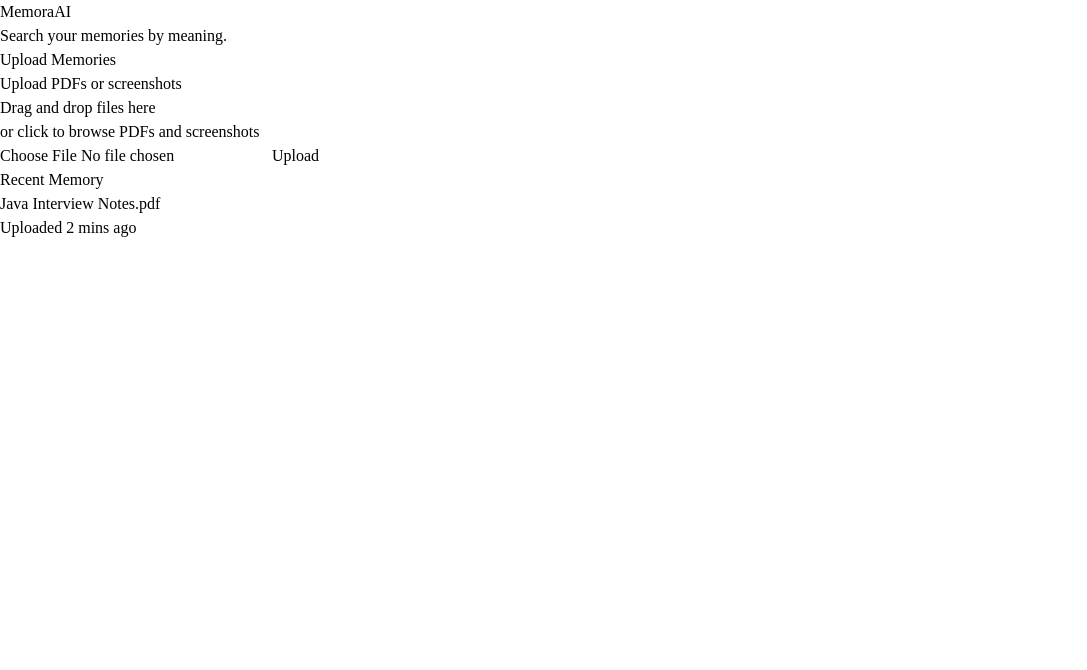
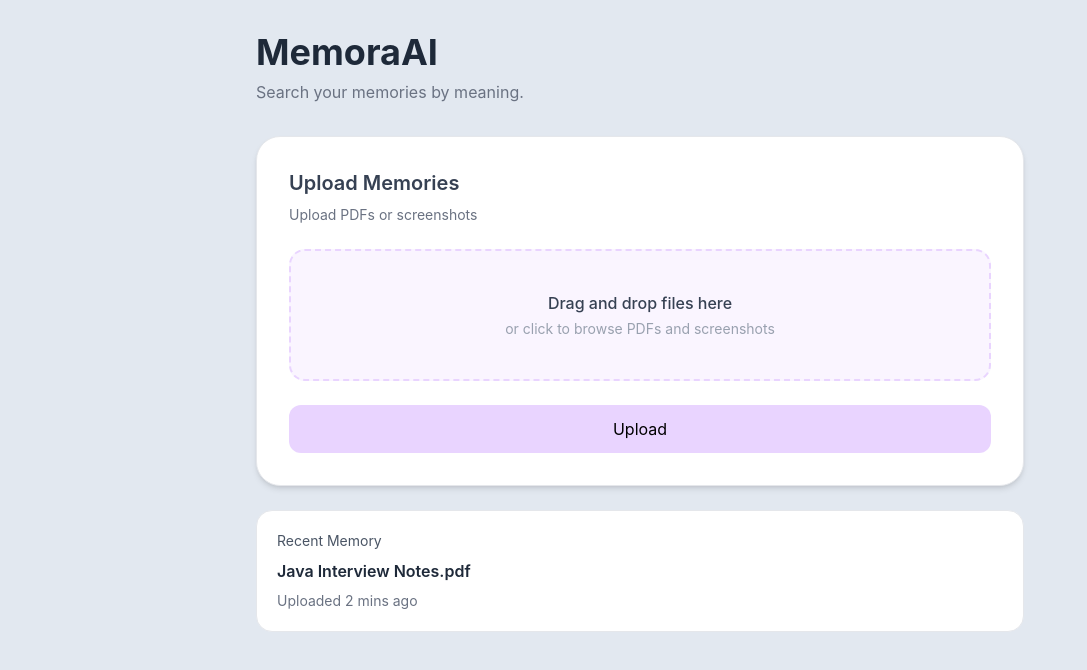
Before and after one commit to Anam-imtiyaz/memoraAI, a React app in the folder frontend/: page / in a window 1280 px wide. Shown: the top 670 px of the page, without its empty margins (0-1087 px from the left). Built offline with nearby package versions, Linux system fonts and the light colour scheme; the HTML template or start-up script is replaced by a standard one.

Commit message:
Added interactive file upload

```diff
--- a/frontend/package.json
+++ b/frontend/package.json
@@ -15,6 +15,7 @@
   },
   "devDependencies": {
     "@eslint/js": "^10.0.1",
+    "@tailwindcss/vite": "^4.3.0",
     "@types/react": "^19.2.14",
     "@types/react-dom": "^19.2.3",
     "@vitejs/plugin-react": "^6.0.1",
@@ -22,6 +23,7 @@
     "eslint-plugin-react-hooks": "^7.1.1",
     "eslint-plugin-react-refresh": "^0.5.2",
     "globals": "^17.6.0",
+    "tailwindcss": "^4.3.0",
     "vite": "^8.0.12"
   }
 }
--- a/frontend/src/components/MemoryUpload.jsx
+++ b/frontend/src/components/MemoryUpload.jsx
@@ -1,4 +1,26 @@
+import { useState } from "react";
+
 function MemoryUpload() {
+
+  const [selectedFile, setSelectedFile] = useState(null);
+
+  const [uploading, setUploading] = useState(false);
+
+  function handleFileChange(event) {
+    setSelectedFile(event.target.files[0]);
+  }
+  function handleUpload() {
+
+  if (!selectedFile) return;
+
+  setUploading(true);
+
+  setTimeout(() => {
+    setUploading(false);
+  }, 2000);
+
+}
+
   return (
     <div className="bg-white p-8 rounded-3xl shadow-md border border-gray-200">
 
@@ -11,9 +33,9 @@ function MemoryUpload() {
       </p>
 
      <label
+  htmlFor="memoryFile"
   className="flex flex-col items-center justify-center border-2 border-dashed border-purple-200 rounded-2xl p-10 bg-purple-50 cursor-pointer hover:bg-purple-100 transition"
 >
-
 
         <p className="text-gray-700 font-medium">
           Drag and drop files here
@@ -24,16 +46,36 @@ function MemoryUpload() {
         </p>
 
       <input
+        id="memoryFile"
         type="file"
+        accept=".pdf,.png,.jpg,.jpeg"
         className="hidden"
+        onChange={handleFileChange}
         />
 
       </label>
 
+      {selectedFile && (
+        <div className="mt-4 p-3 rounded-xl bg-purple-50 border border-purple-100">
+
+             <p className="text-sm text-gray-700 font-medium">
+      Selected File
+             </p>
+
+             <p className="text-sm text-gray-500 mt-1">
+      {selectedFile.name}
+             </p>
+
+        </div>
+        )}
+
      <button
+ onClick={handleUpload}
  className="mt-6 w-full py-3 rounded-xl bg-purple-200 hover:bg-purple-300 transition"
 >
-        Upload
+
+ {uploading ? "Uploading..." : "Upload"}
+
 </button>
 
     </div>
```
Also changed, not shown: 1 other file (tests, documents, lock files or other folders). Lines whose indentation alone changed are shown as unchanged.
